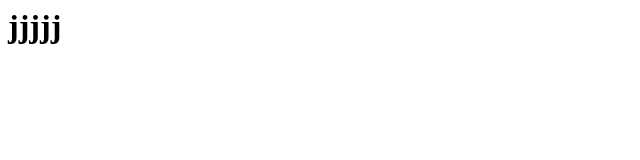
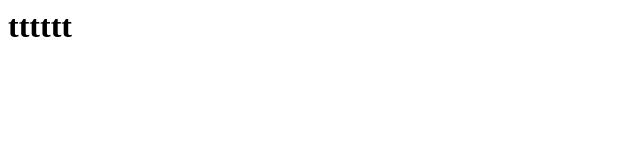
Before and after one commit to mohamadalp3/gitHub, a plain HTML site: page index.html in a window 1280 px wide. Shown: the full height of the page, 0-640 px from the left. Drawn offline with Linux system fonts and the light colour scheme.

Commit message:
Change header text from 'jjjjj' to 'tttttt'

```diff
--- a/index.html
+++ b/index.html
@@ -1 +1 @@
-<h1>jjjjj</h1>
+<h1>tttttt</h1>
```
